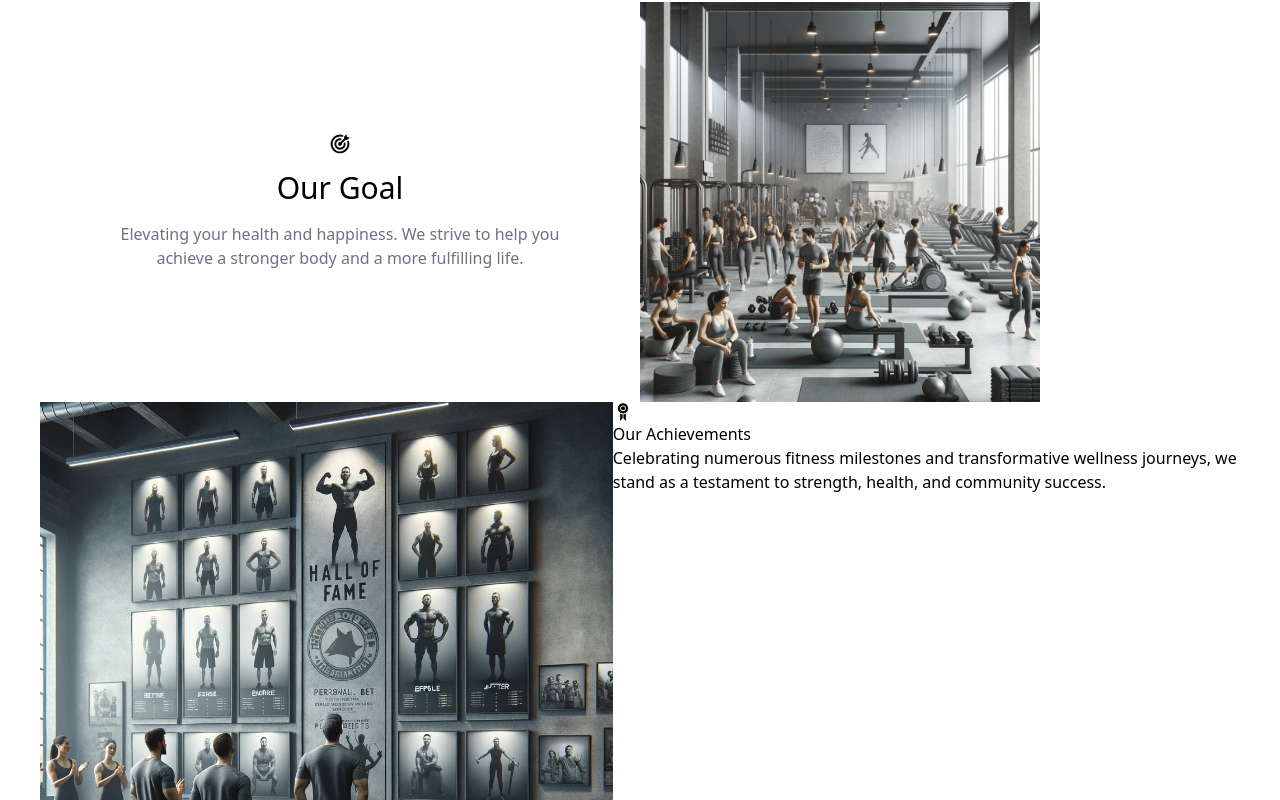
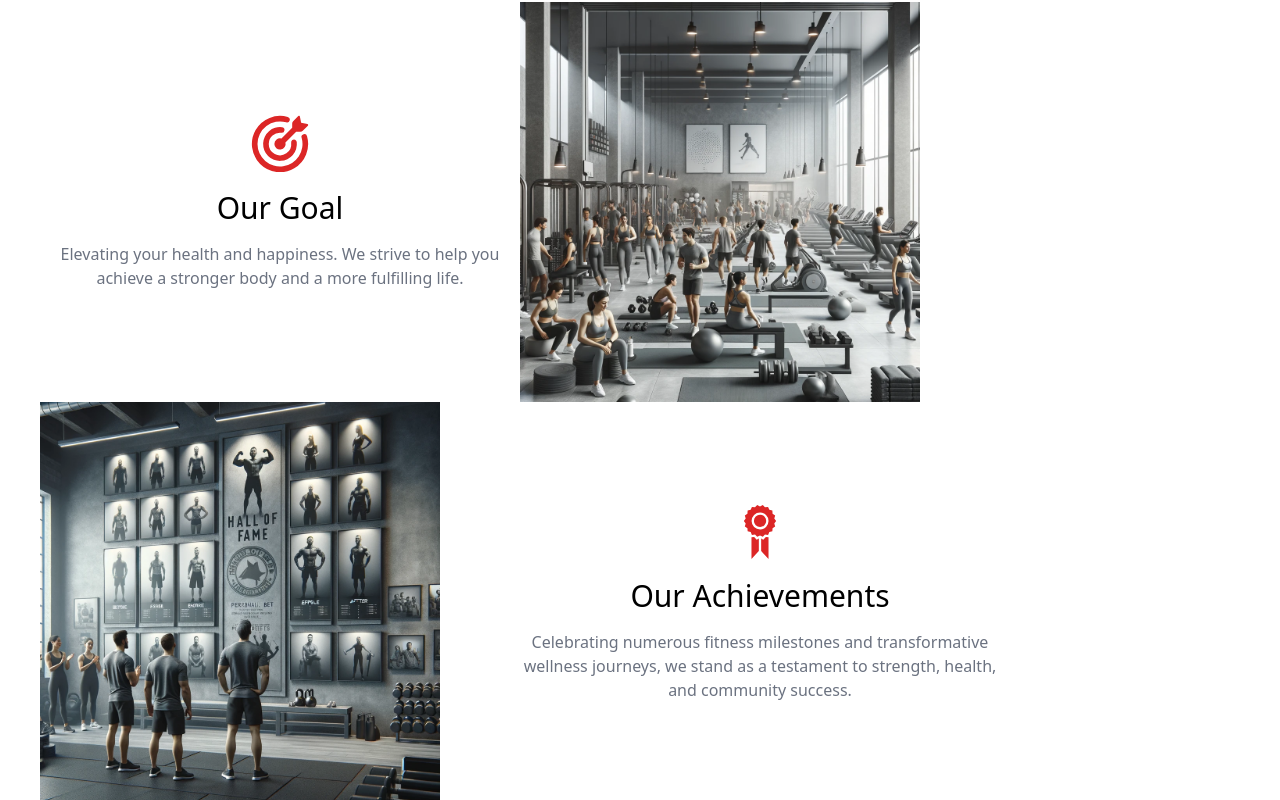
Before and after one commit to OnigiriKing/new-project, a React (Create React App) app: page /about in a window 1280 px wide. Shown: the part 960-1760 px from the top of the page. Built offline with nearby package versions, Linux system fonts and the light colour scheme.

Commit message:
About comp update

```diff
--- a/src/components/aboutComp/About.jsx
+++ b/src/components/aboutComp/About.jsx
@@ -33,12 +33,12 @@ export default function About() {
             <img src={run} />
           </div>
         </div>
-        <div>
+        <div class="flex flex-col w-[80%]">
           {/* first */}
           <div class="flex ">
             <div class="w-[50%] flex justify-center items-center">
               <div class="flex flex-col gap-[1rem] items-center text-center justify-center w-[30rem]">
-                <div>{allSvg(20).goal}</div>
+                <div class="text-red-600">{allSvg(60).goal}</div>
                 <h3 class="text-3xl">Our Goal</h3>
                 <p class="text-gray-500">
                   Elevating your health and happiness. We strive to help you
@@ -52,17 +52,19 @@ export default function About() {
           </div>
           {/* second */}
           <div class="flex flex-row-reverse">
-            <div>
-              <div>{allSvg(20).achievement}</div>
-              <h3>Our Achievements</h3>
-              <p>
-                Celebrating numerous fitness milestones and transformative
-                wellness journeys, we stand as a testament to strength, health,
-                and community success.
-              </p>
+            <div class="w-[50%] flex justify-center items-center">
+              <div class="flex flex-col gap-[1rem] items-center text-center justify-center w-[30rem]">
+                <div class="text-red-600">{allSvg(60).achievement}</div>
+                <h3 class="text-3xl">Our Achievements</h3>
+                <p class="text-gray-500">
+                  Celebrating numerous fitness milestones and transformative
+                  wellness journeys, we stand as a testament to strength,
+                  health, and community success.
+                </p>
+              </div>
             </div>
-            <div>
-              <img src={ach}></img>
+            <div class="w-[50%]">
+              <img class="h-[25rem]" src={ach}></img>
             </div>
           </div>
         </div>
```
Also changed, not shown: src/dist/style.css.
